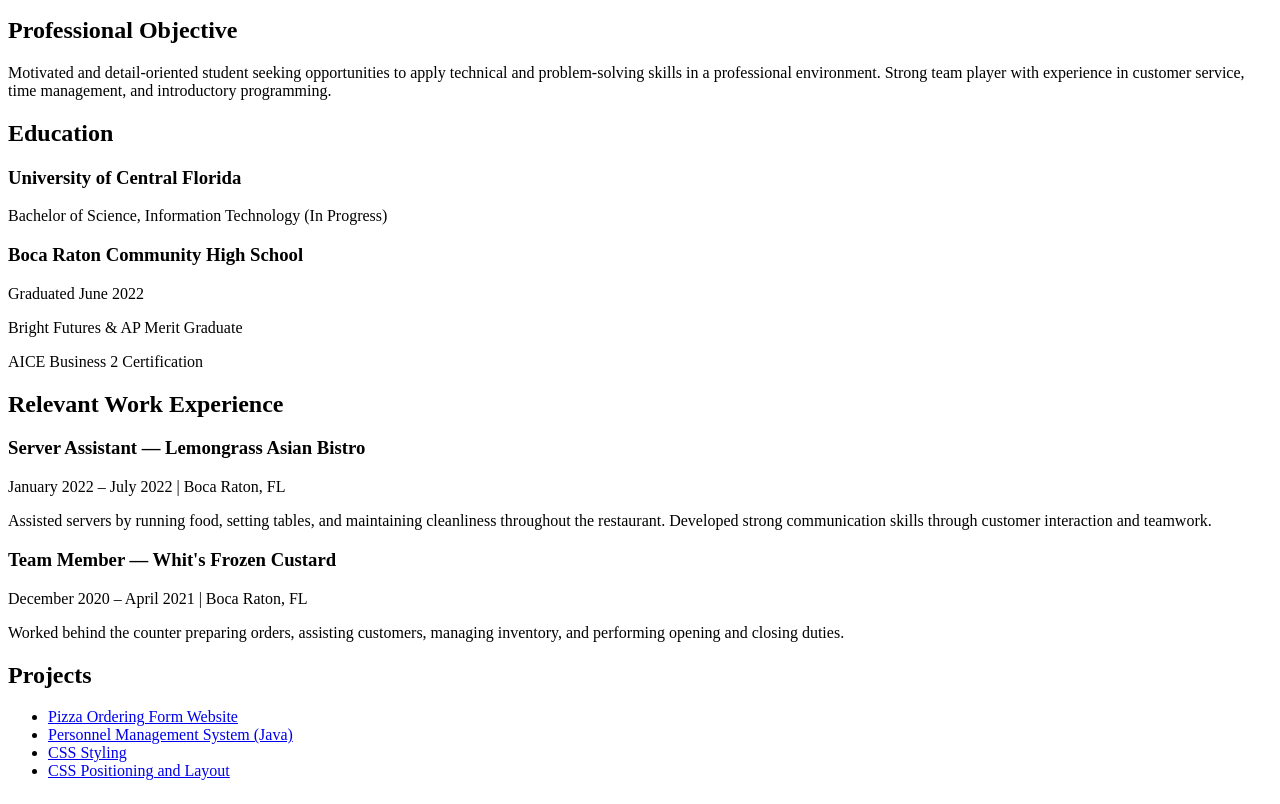
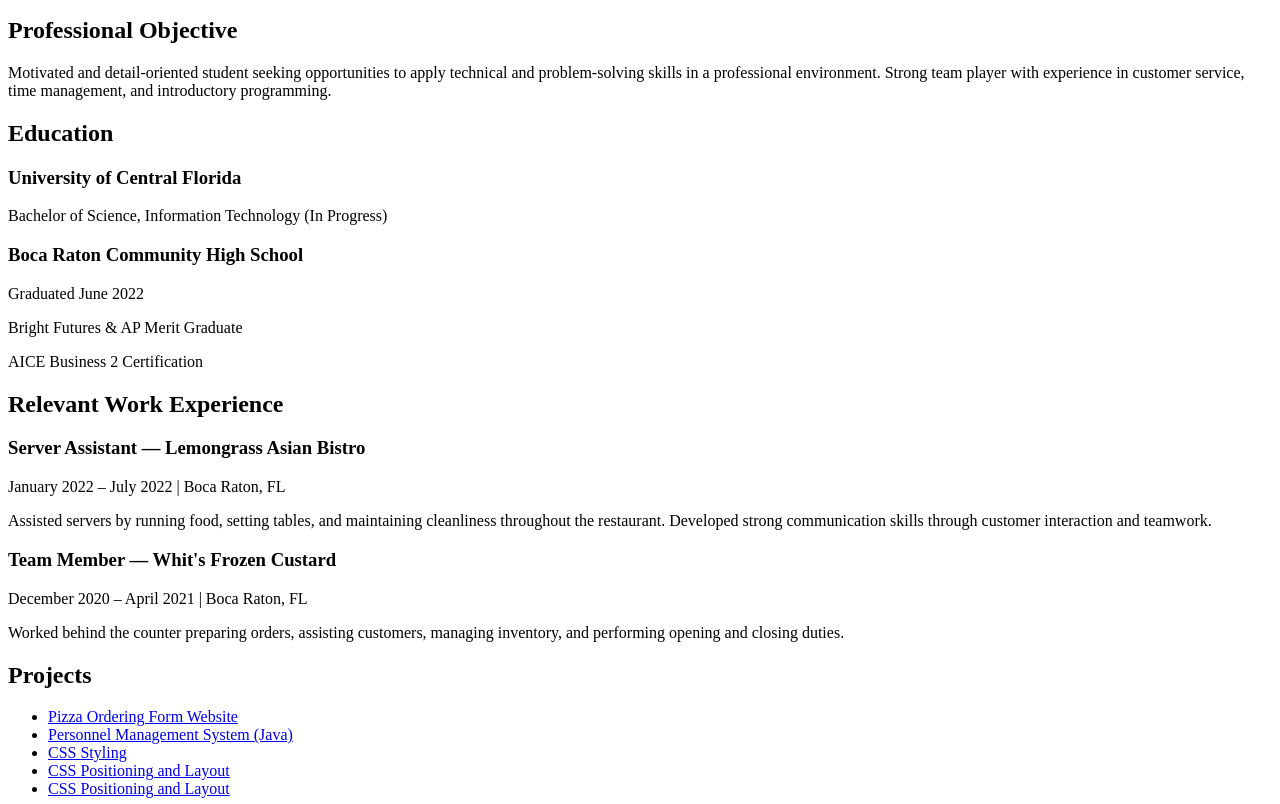
Before and after one commit to kierceucf/kierceucf.github.io, a plain HTML site: page index.html in a window 1280 px wide. Shown: the part 101-905 px from the top of the page. Drawn offline with Linux system fonts and the light colour scheme.

Commit message:
Update index.html

```diff
--- a/index.html
+++ b/index.html
@@ -70,6 +70,7 @@
         <li><a href="project2.html">Personnel Management System (Java)</a></li>
         <li><a href="5_CSS1-1.html"> CSS Styling </a></Li>
         <li><a href="html-5.html">CSS Positioning and Layout</li>
+        <li><a href="html-6.html">CSS Positioning and Layout</li>
     </ul>
 </section>
 
```
